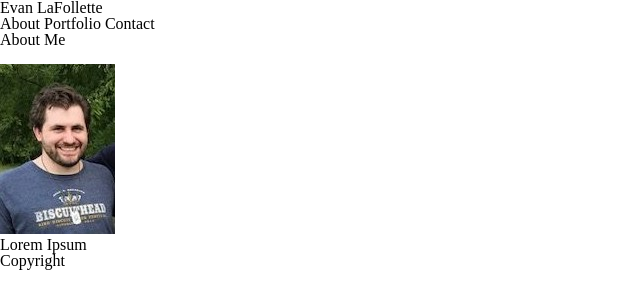
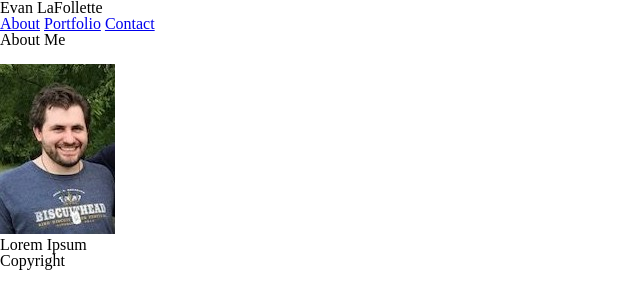
Before and after one commit to INWYTIA/INWYTIA.github.io, a plain HTML site: page index.html in a window 1280 px wide. Shown: the whole page, without its empty margins (0-640 px from the left). Drawn offline with Linux system fonts and the light colour scheme.

Commit message:
Updated links and box srtructure

```diff
--- a/index.html
+++ b/index.html
@@ -7,10 +7,12 @@
     </head>
     <body>
     <header>
-        <h1>Evan LaFollette</h1>
-        <a>About</a>
-        <a>Portfolio</a>
-        <a>Contact</a>
+        <div>
+            <h1>Evan LaFollette</h1>
+        </div>
+            <a href="index.html">About</a>
+            <a href="portfolio.html">Portfolio</a>
+            <a href="contact.html">Contact</a>
     </header>
     <article>
         <h1>About Me</h1>
```
